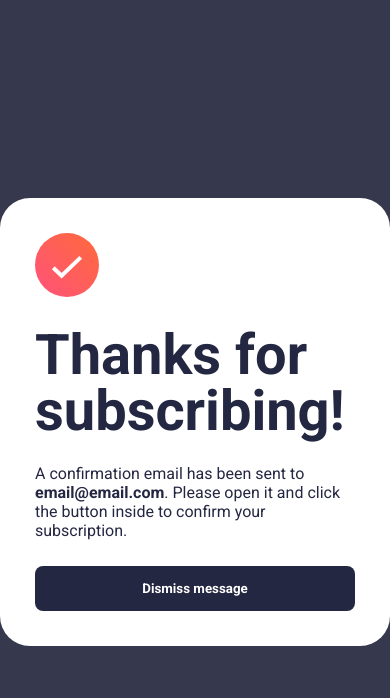
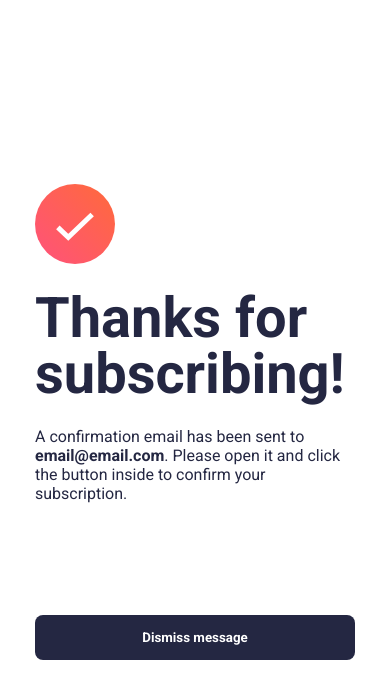
Before and after one commit to joaovictormendessilva/newsletter, a React (Vite) app: page / in a window 390 px wide. Both pictures are taken after typing "name@example.com" into the empty fields and a click on the input "Subscribe to monthly newsletter". Shown: the top 698 px of the page. Built offline with nearby package versions, Linux system fonts and the light colour scheme.

Commit message:
Finished responsive

```diff
--- a/src/App.module.css
+++ b/src/App.module.css
@@ -6,3 +6,9 @@
 
     background-color: var(--charcoal-grey);
 }
+
+@media (max-width: 540px) {
+    .app{
+        height: auto;
+    }
+}
--- a/src/components/Card/Card.module.css
+++ b/src/components/Card/Card.module.css
@@ -42,6 +42,13 @@
 @media (max-width: 540px) {
     .card{
         display: flex;
-        flex-direction:column-reverse;
+        flex-direction: column-reverse;
+
+        padding: 0;
+        border-radius: 0;
+    }
+
+    .card .infoAndForm h1{
+        font-size: 3rem;
     }
 }
--- a/src/components/SuccessSubmitCard/SuccessSubmitCard.module.css
+++ b/src/components/SuccessSubmitCard/SuccessSubmitCard.module.css
@@ -17,3 +17,23 @@
     margin-top: 1.6rem;
     margin-bottom: 1.6rem;
 }
+
+@media (max-width: 480px){
+    .successSubmitCard{
+        width: 100%;
+        height: 100vh;
+        display: flex;
+        flex-direction: column;
+        justify-content: center;
+
+        border-radius: 0;
+    }
+
+    .successSubmitCard img{
+        width: 5rem;
+    }
+
+    .successSubmitCard p{
+        margin-bottom: 7rem;
+    }
+}
```
